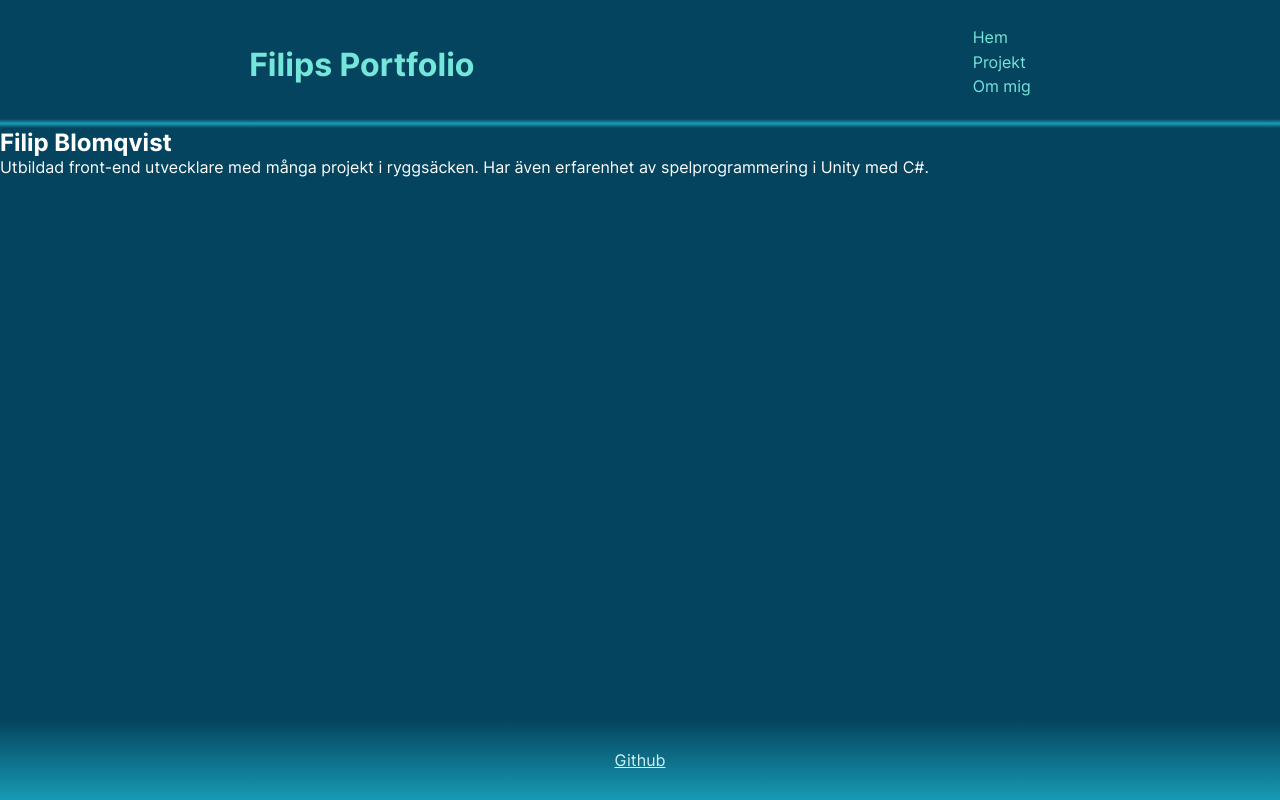
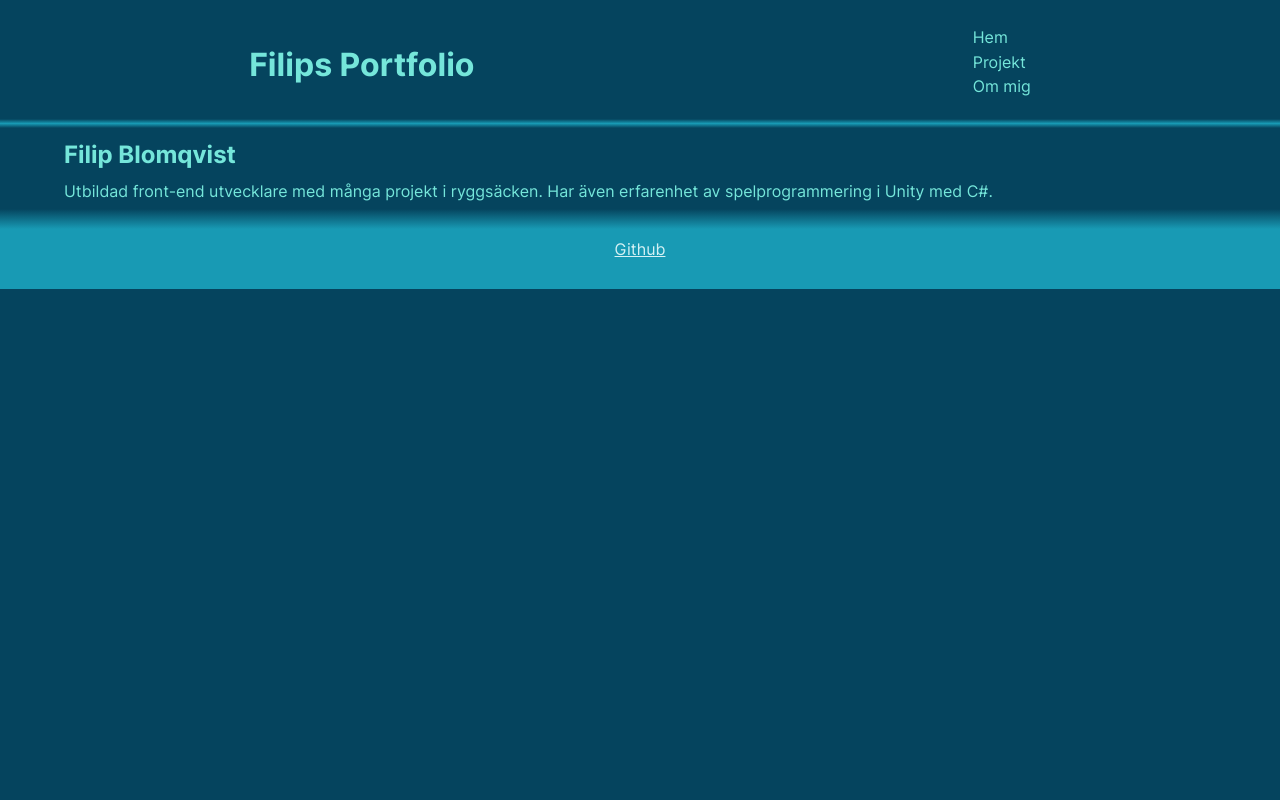
Before and after one commit to Kodskrivaren/portfolio, a React (Create React App) app: page / in a window 1280 px wide. Built offline with nearby package versions, Linux system fonts and the light colour scheme.

Commit message:
Style changes

```diff
--- a/src/components/pages/Projects.js
+++ b/src/components/pages/Projects.js
@@ -6,6 +6,11 @@ function Projects() {
   return (
     <main className="page-content">
       <ProjectCard titleImage="./images/MistyMind_title_TP.png" />
+      <ProjectCard titleImage="./images/MistyMind_title_TP.png" />
+      <ProjectCard titleImage="./images/MistyMind_title_TP.png" />
+      <ProjectCard titleImage="./images/MistyMind_title_TP.png" />
+      <ProjectCard titleImage="./images/MistyMind_title_TP.png" />
+      <ProjectCard titleImage="./images/MistyMind_title_TP.png" />
     </main>
   );
 }
--- a/src/styling/scss/components/_footer.scss
+++ b/src/styling/scss/components/_footer.scss
@@ -1,11 +1,11 @@
 .page-footer{
-    position: static;
+    position: sticky;
+    display: block;
     width: fit-content;
     height: 5em;
-    margin: auto auto 0 auto;
-
+    bottom: 0;
     .footer-list{
-        background-image: linear-gradient(to top, $CBlueGrotto, transparent);
+        background-image: linear-gradient(to top, $CBlueGrotto 75%, transparent);
         width: 100vw;
         height: 100%;
         display: flex;
--- a/src/styling/scss/main.scss
+++ b/src/styling/scss/main.scss
@@ -21,5 +21,4 @@ body{
 .App{
     display: flex;
     flex-direction: column;
-    height: 100vh;
 }
--- a/src/styling/scss/pages/_page.scss
+++ b/src/styling/scss/pages/_page.scss
@@ -1,22 +1,34 @@
 .page-content{
-    color: white;
+    color: $CBlueGreen;
 
-    //Project page
+    // Home page
+    .content-p,
+    .content-title{
+        display: block;
+        width: 90%;
+        margin: 0.5em auto;
+    }
+
+    // Project page
     .content-card{
         display: block;
-        margin: 0 auto;
-        background-color: $CBlueGrotto;
+        margin: 0.5em auto;
         width: 90%;
         border-radius: 1em;
         padding: 1em 0;
         border: 3px solid $CBlueGreen;
+
         .card-image{
             display: block;
-            width: 50%;
+            width: 75%;
             margin: 0 auto;
-            background-color: $CBlueGreen;
-            border-radius: 10%;
-            border: 5px solid $CNavyBlue;
+        }
+
+        .card-p{
+            color: $CBlueGreen;
+            display: block;
+            margin: 0 auto;
+            width: 90%;
         }
     }
 }
--- a/src/styling/stylesheet/main.css
+++ b/src/styling/stylesheet/main.css
@@ -20,15 +20,17 @@
 }
 
 .page-footer {
-  position: static;
+  position: -webkit-sticky;
+  position: sticky;
+  display: block;
   width: -webkit-fit-content;
   width: -moz-fit-content;
   width: fit-content;
   height: 5em;
-  margin: auto auto 0 auto;
+  bottom: 0;
 }
 .page-footer .footer-list {
-  background-image: linear-gradient(to top, #189ab4, transparent);
+  background-image: linear-gradient(to top, #189ab4 75%, transparent);
   width: 100vw;
   height: 100%;
   display: flex;
@@ -45,12 +47,17 @@
 }
 
 .page-content {
-  color: white;
+  color: #75e6da;
+}
+.page-content .content-p,
+.page-content .content-title {
+  display: block;
+  width: 90%;
+  margin: 0.5em auto;
 }
 .page-content .content-card {
   display: block;
-  margin: 0 auto;
-  background-color: #189ab4;
+  margin: 0.5em auto;
   width: 90%;
   border-radius: 1em;
   padding: 1em 0;
@@ -58,11 +65,14 @@
 }
 .page-content .content-card .card-image {
   display: block;
-  width: 50%;
+  width: 75%;
   margin: 0 auto;
-  background-color: #75e6da;
-  border-radius: 10%;
-  border: 5px solid #05445e;
+}
+.page-content .content-card .card-p {
+  color: #75e6da;
+  display: block;
+  margin: 0 auto;
+  width: 90%;
 }
 
 * {
@@ -82,5 +92,4 @@ body {
 .App {
   display: flex;
   flex-direction: column;
-  height: 100vh;
 }/*# sourceMappingURL=main.css.map */
```
Also changed, not shown: 1 other file (tests, documents, lock files or other folders).
